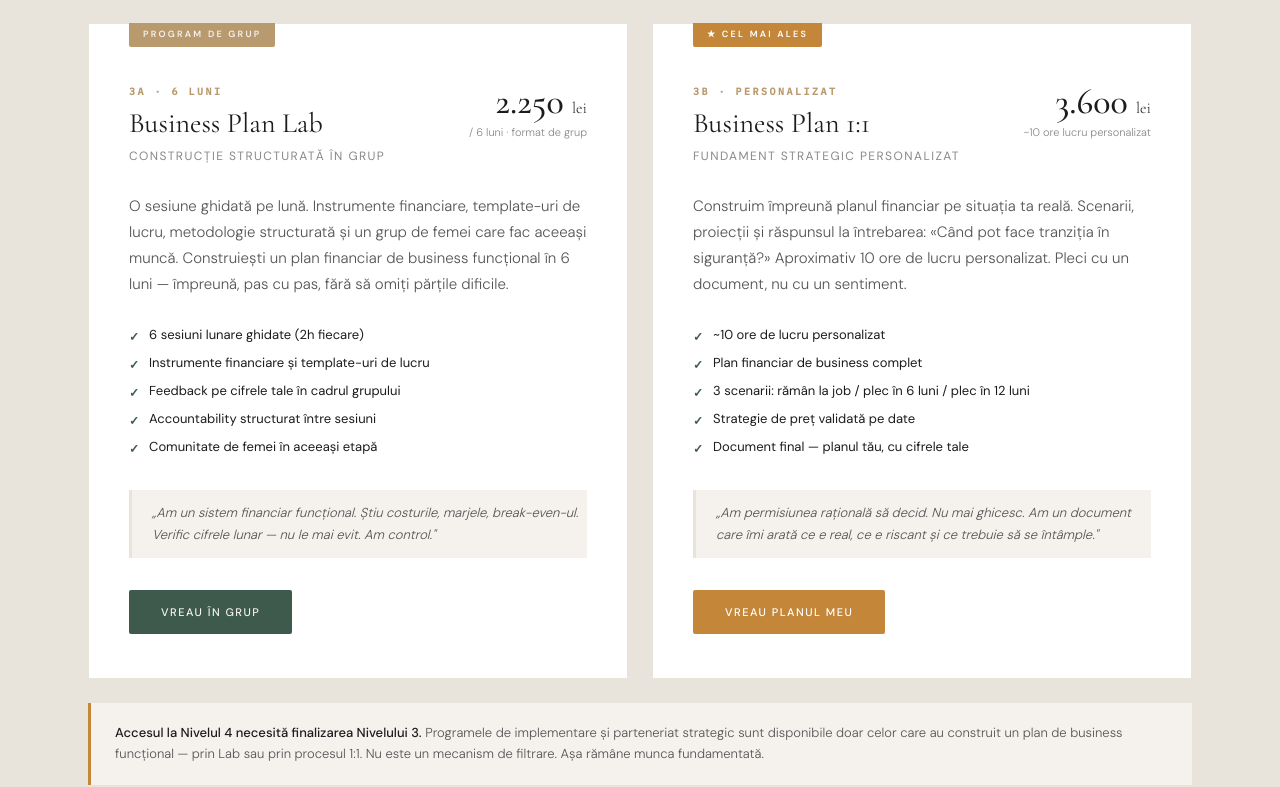
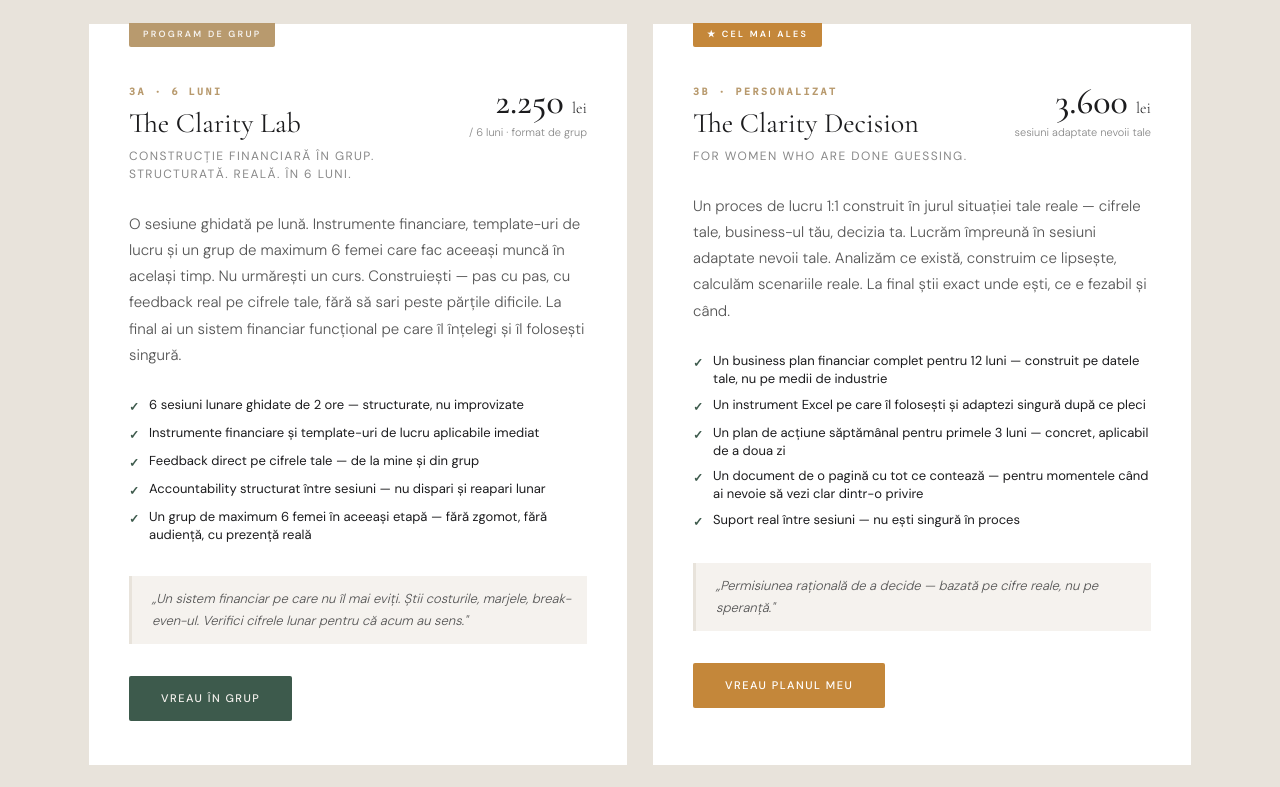
Before and after one commit to sandriciuc/smaranda-andriciuc, a Next.js app: page /ro/servicii/linia-1 in a window 1280 px wide. Shown: the part 1930-2717 px from the top of the page. Built offline with nearby package versions, Linux system fonts and the light colour scheme.

Commit message:
programe

```diff
--- a/app/ro/servicii/linia-1/Content.tsx
+++ b/app/ro/servicii/linia-1/Content.tsx
@@ -109,7 +109,7 @@ function TierCard({ badge, id, title, subtitle, priceMain, priceNote, priceGreen
 const flowSteps = [
   { id: '1A', name: 'Cercul Clarității', sub: 'Unde ești acum?' },
   { id: '1B', name: 'Money Map', sub: 'Prima structură financiară' },
-  { id: '3A / 3B', name: 'Lab sau 1:1', sub: 'Construiești planul de business' },
+  { id: '3A / 3B', name: 'The Clarity Lab / Decision', sub: 'Construiești planul de business' },
   { id: '4A / 4B', name: 'Implementare', sub: 'Execuți cu suport' },
 ]
 
@@ -135,13 +135,13 @@ const decisionCards = [
   {
     borderColor: 'border-t-brass',
     label: 'Dacă ești deja în mișcare și ai nevoie de structură',
-    name: 'Business Plan Lab',
-    desc: 'Șase luni, format de grup. Nu ești la zero — dar nu ai încă un plan financiar funcțional.',
+    name: 'The Clarity Lab',
+    desc: 'Șase luni, grup de maximum 6 femei. Nu ești la zero — dar nu ai încă un plan financiar funcțional.',
   },
   {
     borderColor: 'border-t-green',
     label: 'Dacă ai o decizie majoră în față',
-    name: 'Business Plan 1:1',
+    name: 'The Clarity Decision',
     desc: 'Planul tău. Cifrele tale. Răspunsul la: «Când pot face tranziția în siguranță?» — cu dovezi, nu cu speranță.',
   },
   {
@@ -286,38 +286,38 @@ export default function LiniaUna() {
             <TierCard
               badge={{ text: 'Program de Grup', variant: 'group' }}
               id="3A · 6 Luni"
-              title="Business Plan Lab"
-              subtitle="Construcție Structurată în Grup"
+              title="The Clarity Lab"
+              subtitle="Construcție Financiară în Grup. Structurată. Reală. În 6 luni."
               priceMain={<>2.250 <span className="text-[16px] font-light">lei</span></>}
               priceNote="/ 6 luni · format de grup"
-              desc="O sesiune ghidată pe lună. Instrumente financiare, template-uri de lucru, metodologie structurată și un grup de femei care fac aceeași muncă. Construiești un plan financiar de business funcțional în 6 luni — împreună, pas cu pas, fără să omiți părțile dificile."
+              desc="O sesiune ghidată pe lună. Instrumente financiare, template-uri de lucru și un grup de maximum 6 femei care fac aceeași muncă în același timp. Nu urmărești un curs. Construiești — pas cu pas, cu feedback real pe cifrele tale, fără să sari peste părțile dificile. La final ai un sistem financiar funcțional pe care îl înțelegi și îl folosești singură."
               includes={[
-                '6 sesiuni lunare ghidate (2h fiecare)',
-                'Instrumente financiare și template-uri de lucru',
-                'Feedback pe cifrele tale în cadrul grupului',
-                'Accountability structurat între sesiuni',
-                'Comunitate de femei în aceeași etapă',
+                '6 sesiuni lunare ghidate de 2 ore — structurate, nu improvizate',
+                'Instrumente financiare și template-uri de lucru aplicabile imediat',
+                'Feedback direct pe cifrele tale — de la mine și din grup',
+                'Accountability structurat între sesiuni — nu dispari și reapari lunar',
+                'Un grup de maximum 6 femei în aceeași etapă — fără zgomot, fără audiență, cu prezență reală',
               ]}
-              testimonial="Am un sistem financiar funcțional. Știu costurile, marjele, break-even-ul. Verific cifrele lunar — nu le mai evit. Am control."
+              testimonial="Un sistem financiar pe care nu îl mai eviți. Știi costurile, marjele, break-even-ul. Verifici cifrele lunar pentru că acum au sens."
               ctaText="Vreau în grup"
               ctaVariant="green"
             />
             <TierCard
               badge={{ text: '★ Cel mai ales', variant: 'star' }}
               id="3B · Personalizat"
-              title="Business Plan 1:1"
-              subtitle="Fundament Strategic Personalizat"
+              title="The Clarity Decision"
+              subtitle="For women who are done guessing."
               priceMain={<>3.600 <span className="text-[16px] font-light">lei</span></>}
-              priceNote="~10 ore lucru personalizat"
-              desc="Construim împreună planul financiar pe situația ta reală. Scenarii, proiecții și răspunsul la întrebarea: «Când pot face tranziția în siguranță?» Aproximativ 10 ore de lucru personalizat. Pleci cu un document, nu cu un sentiment."
+              priceNote="sesiuni adaptate nevoii tale"
+              desc="Un proces de lucru 1:1 construit în jurul situației tale reale — cifrele tale, business-ul tău, decizia ta. Lucrăm împreună în sesiuni adaptate nevoii tale. Analizăm ce există, construim ce lipsește, calculăm scenariile reale. La final știi exact unde ești, ce e fezabil și când."
               includes={[
-                '~10 ore de lucru personalizat',
-                'Plan financiar de business complet',
-                '3 scenarii: rămân la job / plec în 6 luni / plec în 12 luni',
-                'Strategie de preț validată pe date',
-                'Document final — planul tău, cu cifrele tale',
+                'Un business plan financiar complet pentru 12 luni — construit pe datele tale, nu pe medii de industrie',
+                'Un instrument Excel pe care îl folosești și adaptezi singură după ce pleci',
+                'Un plan de acțiune săptămânal pentru primele 3 luni — concret, aplicabil de a doua zi',
+                'Un document de o pagină cu tot ce contează — pentru momentele când ai nevoie să vezi clar dintr-o privire',
+                'Suport real între sesiuni — nu ești singură în proces',
               ]}
-              testimonial="Am permisiunea rațională să decid. Nu mai ghicesc. Am un document care îmi arată ce e real, ce e riscant și ce trebuie să se întâmple."
+              testimonial="Permisiunea rațională de a decide — bazată pe cifre reale, nu pe speranță."
               ctaText="Vreau planul meu"
               ctaVariant="amber"
             />
@@ -327,7 +327,7 @@ export default function LiniaUna() {
           <div className="bg-cream border-l-[3px] border-amber px-6 py-5 mb-6">
             <p className="font-sans text-[13px] text-grey font-light leading-[1.6]">
               <strong className="text-ink font-medium">Accesul la Nivelul 4 necesită finalizarea Nivelului 3.</strong>{' '}
-              Programele de implementare și parteneriat strategic sunt disponibile doar celor care au construit un plan de business funcțional — prin Lab sau prin procesul 1:1. Nu este un mecanism de filtrare. Așa rămâne munca fundamentată.
+              Programele de implementare și parteneriat strategic sunt disponibile doar celor care au construit un plan de business funcțional — prin The Clarity Lab sau prin The Clarity Decision. Nu este un mecanism de filtrare. Așa rămâne munca fundamentată.
             </p>
           </div>
 
```
